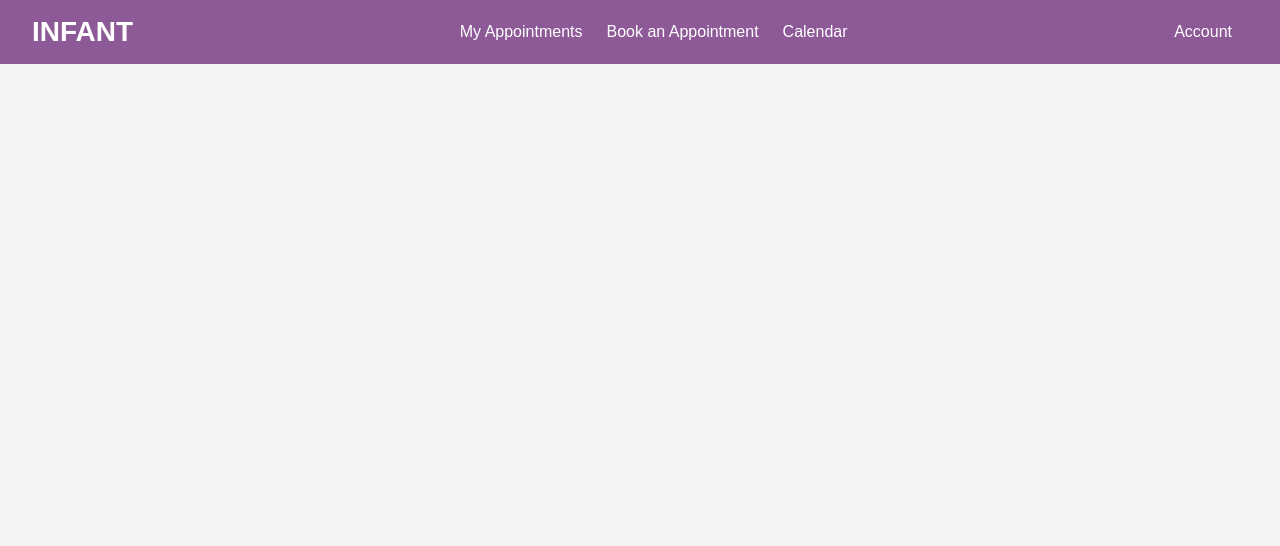
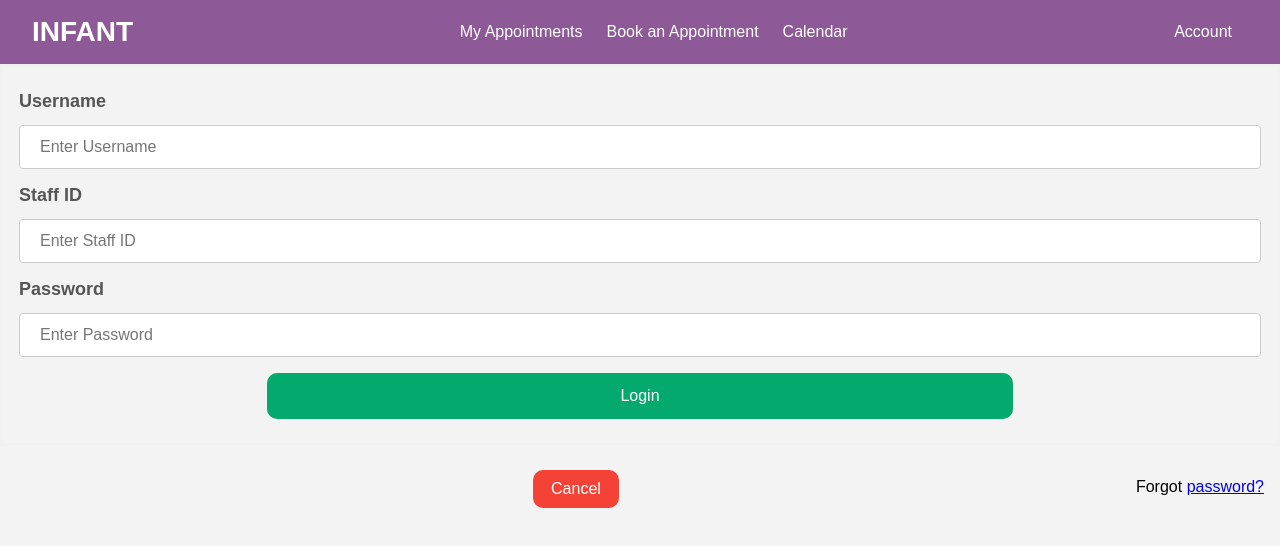
Before and after one commit to Aoibheannmangan/test-scheduler, a React (Create React App) app: page /login in a window 1280 px wide. Shown: the top 546 px of the page. Built offline with nearby package versions, Linux system fonts and the light colour scheme.

Commit message:
bare bones of a login form

```diff
--- a/src/App.js
+++ b/src/App.js
@@ -6,6 +6,7 @@ import UserInfo from './info';
 import Navbar from './components/Navbar';
 import MyCalendar from './calender';
 import Account from './account';
+import LogIn from './login';
 
 function App() {
   return (
@@ -18,6 +19,7 @@ function App() {
           <Route path="/info" element={<UserInfo />} />
           <Route path="/calender" element={<MyCalendar />} />
           <Route path="/account" element={<Account />} />
+          <Route path="/login" element={<LogIn />}/>
         </Routes>
       </div>
     </Router>
--- a/src/info.js
+++ b/src/info.js
@@ -1,5 +1,6 @@
 import React, { useState } from 'react';
 import './info.css';
+import { useNavigate } from 'react-router-dom';
 
 const UserInfo = () => {
   const [patientFirstName, setPatientFirstName] = useState('');
@@ -10,6 +11,8 @@ const UserInfo = () => {
   const [patientAddress, setPatientAddress] = useState('');
   const [patientCondition, setPatientCondition] = useState('');
   const [patientGP, setPatientGP] = useState('');
+
+  const navigate = useNavigate();
 
 
   const handleSubmit = (e) => {
@@ -26,7 +29,8 @@ const UserInfo = () => {
     };
     localStorage.setItem("userInfo", JSON.stringify(userData));
     alert("Data recorded successfully!");
-    window.location.reload(); // Optional: reload to reset form
+    navigate('/account');
+
   };
 
   return (
--- /dev/null
+++ b/src/login.css
@@ -0,0 +1,50 @@
+form {
+    border: 3px solid #f1f1f1;
+}
+
+input[type=text], input[type=password] {
+    width: 100%;
+    padding: 12px 20px;
+    margin: 8px 0;
+    display: inline-block;
+    border: 1px solid #ccc;
+    box-sizing: border-box;
+}
+
+button {
+    background-color: #04AA6D;
+    color: white;
+    padding: 14px 20px;
+    margin: 8px 0;
+    border: none;
+    box-sizing: border-box;
+}
+
+button:hover {
+    opacity: 0.8;
+}
+
+.cancelbtn {
+    width: auto;
+    padding: 10px 18px;
+    background-color: #f44336;
+}
+
+.container {
+    padding: 16px;
+}
+
+span.psw {
+    float: right;
+    padding-top: 16px;
+}
+
+@media screen and (max-width: 300px) {
+    span.psw {
+        display: block;
+        float: none;
+    }
+    .cancelbtn {
+        width: 100%
+    }
+}
--- /dev/null
+++ b/src/login.js
@@ -0,0 +1,34 @@
+import React, { useState } from 'react';
+import './login.css';
+
+const LogIn = () => {
+
+    const [value, onChange] = useState(new Date());
+
+    return (
+        <div className="loginscreen">
+            <form action="action_page.php" method="post">
+                <div class="container">
+                    <label for="uname"><b>Username</b></label>
+                    <input type="text" placeholder="Enter Username" name="uname" required />
+
+                    <label for="sid"><b>Staff ID</b></label>
+                    <input type="text" placeholder="Enter Staff ID" name="sid" required />
+
+                    <label for="psw"><b>Password</b></label>
+                    <input type="password" placeholder="Enter Password" name="psw" required />
+
+                    <button type="submit">Login</button>
+                </div>
+            </form>
+
+            <div class="container">
+                <button type="button" class="cancelbtn">Cancel</button>
+                <span class="psw">Forgot <a href="#">password?</a></span>
+
+            </div>
+        </div>
+    );
+};
+
+export default LogIn;
```
